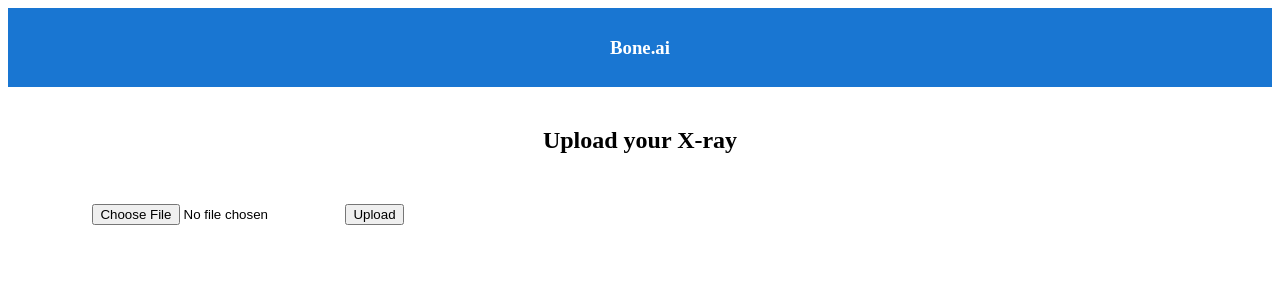
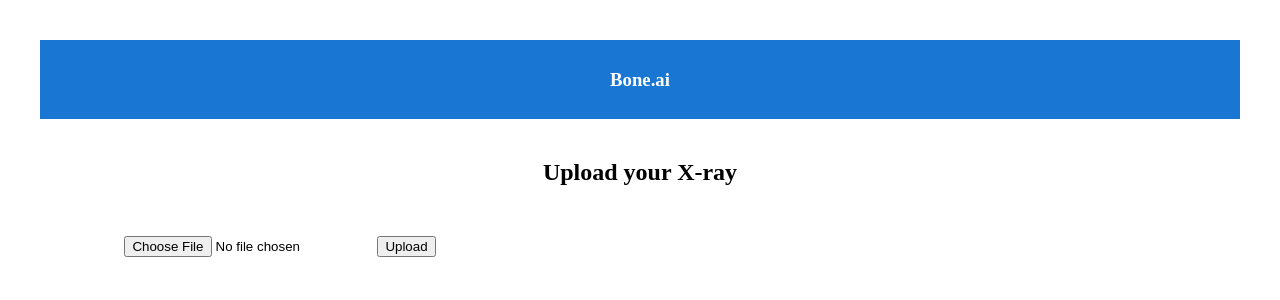
Before and after one commit to aristocrat71/Bone.ai, a React (Vite) app in the folder frontend/: page / in a window 1280 px wide. Shown: the top 300 px of the page. Built offline with nearby package versions, Linux system fonts and the light colour scheme.

Commit message:
app-css-changed

```diff
--- a/frontend/src/App.css
+++ b/frontend/src/App.css
@@ -1,6 +1,6 @@
 #root {
     max-width: 100%;
-    /* margin: 0 auto; */
-    /* padding: 2rem; */
+    margin: 0 auto;
+    padding: 2rem;
     text-align: center;
   }
```
